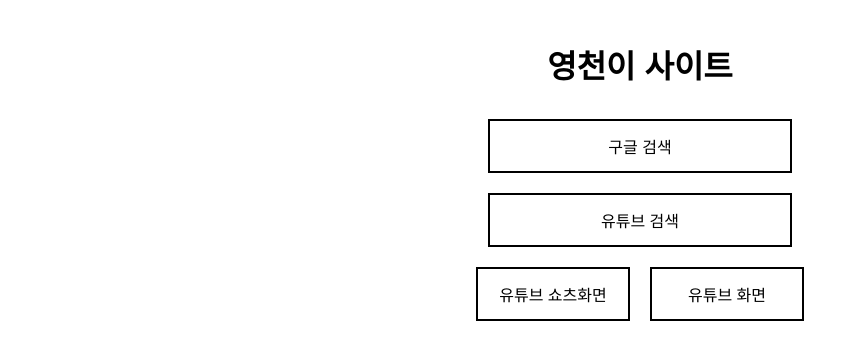
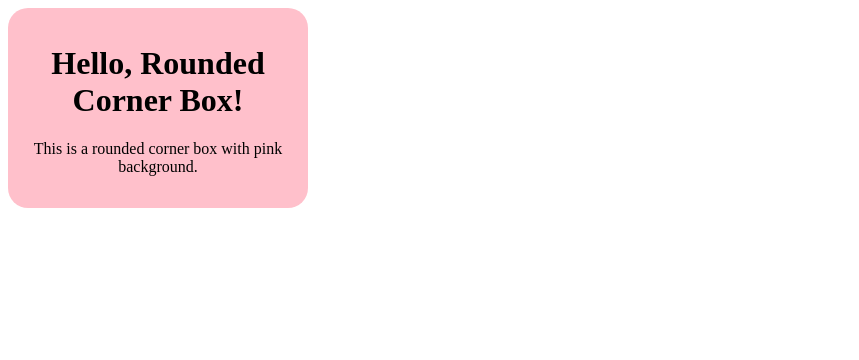
Before and after one commit to hihi01000a/test, a plain HTML site: page index.html in a window 1280 px wide. Shown: the whole page, without its empty margins (0-859 px from the left). Drawn offline with Linux system fonts and the light colour scheme.

Commit message:
Add files via upload

```diff
--- a/index.html
+++ b/index.html
@@ -1,51 +1,16 @@
 <!DOCTYPE html>
-<html lang="ko">
+<html lang="en">
 <head>
     <meta charset="UTF-8">
     <meta name="viewport" content="width=device-width, initial-scale=1.0">
-    <title>영천이 사이트</title>
-    <style>
-        body {
-            font-family: Arial, sans-serif;
-        }
-        .container {
-            display: flex;
-            flex-direction: column;
-            align-items: center;
-            margin-top: 20px;
-        }
-        .box {
-            width: 300px;
-            height: 50px;
-            border: 2px solid black;
-            display: flex;
-            justify-content: center;
-            align-items: center;
-            margin: 10px 0;
-        }
-        .double-box-container {
-            display: flex;
-            justify-content: center;
-        }
-        .double-box {
-            width: 150px;
-            height: 50px;
-            border: 2px solid black;
-            display: flex;
-            justify-content: center;
-            align-items: center;
-            margin: 10px;
-        }
-    </style>
+    <title>동그란 모서리 박스</title>
+    <link rel="stylesheet" href="styles.css">
 </head>
 <body>
     <div class="container">
-        <h1>영천이 사이트</h1>
-        <div class="box">구글 검색</div>
-        <div class="box">유튜브 검색</div>
-        <div class="double-box-container">
-            <div class="double-box">유튜브 쇼츠화면</div>
-            <div class="double-box">유튜브 화면</div>
+        <div class="content">
+            <h1>Hello, Rounded Corner Box!</h1>
+            <p>This is a rounded corner box with pink background.</p>
         </div>
     </div>
 </body>
--- /dev/null
+++ b/styles.css
@@ -0,0 +1,13 @@
+.container {
+    width: 300px;
+    height: 200px;
+    background-color: pink;
+    border-radius: 20px;
+    display: flex;
+    justify-content: center;
+    align-items: center;
+}
+
+.content {
+    text-align: center;
+}
```
